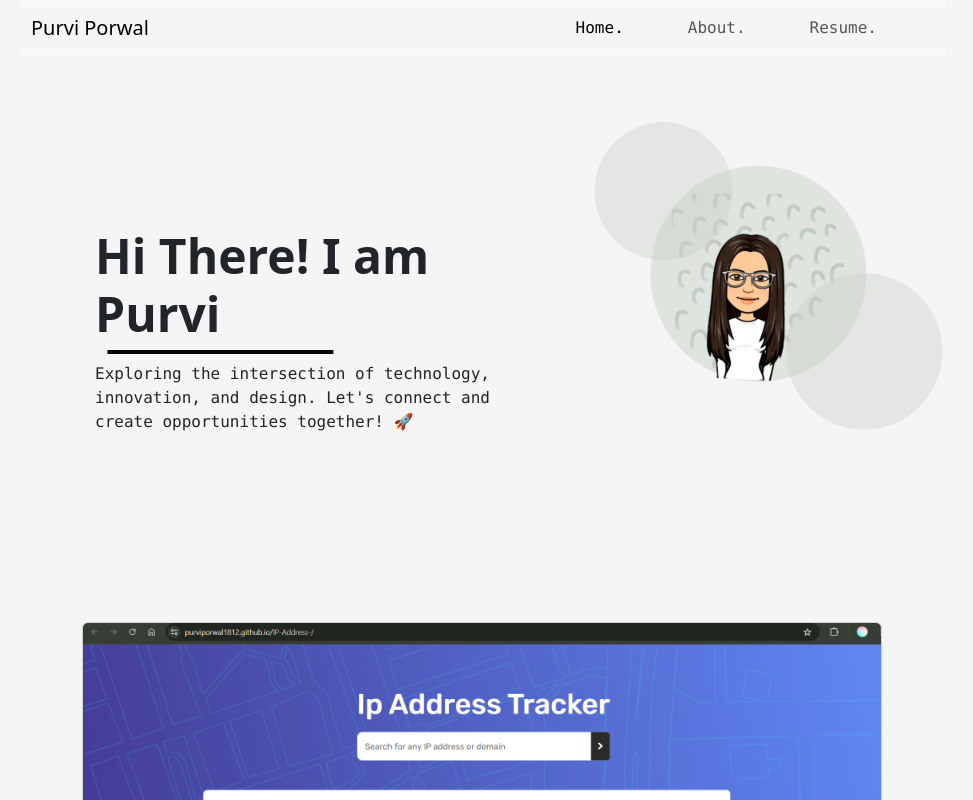
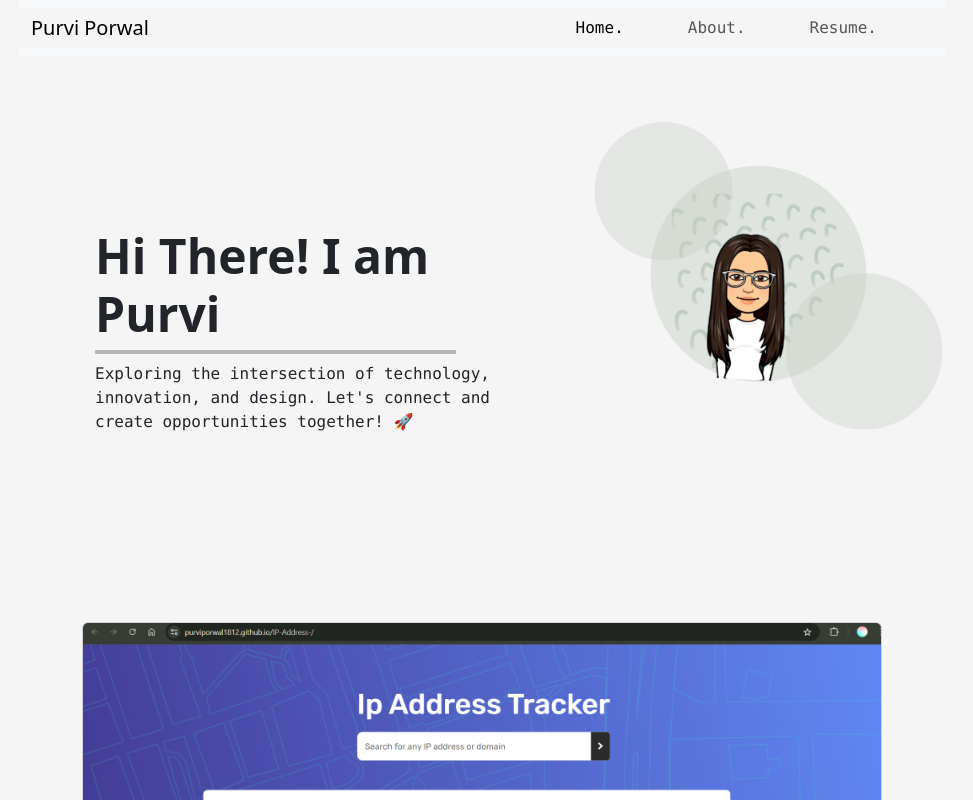
Before and after one commit to purviporwal1812/portfolio, a React (Vite) app: page / in a window 1280 px wide. Shown: the top 800 px of the page, without its empty margins (158-1131 px from the left). Built offline with nearby package versions, Linux system fonts and the light colour scheme.

Commit message:
uderline updated

```diff
--- a/src/components/Home.jsx
+++ b/src/components/Home.jsx
@@ -1,7 +1,9 @@
-import { motion } from "framer-motion";
+import { motion, inView } from "framer-motion";
 import "../styles/Home.css";
+
 import me from "../assets/me.png";
 import Projects from "./Projects";
+import { useEffect, useState } from "react";
 
 const Home = () => {
   return (
@@ -9,16 +11,7 @@ const Home = () => {
       <div className="row">
         <div className="col-md-5 text-start">
           <h1 className="intro-text">Hi There! I am Purvi</h1>
-          <motion.hr
-            initial={{ opacity: 0.5, x: 190 }}
-            animate={{ opacity: 1, x: 10 }}
-            transition={{
-              duration: 2,
-              repeat: Infinity,
-              repeatType: "reverse",
-            }}
-            className="underline"
-          />
+          <hr className="underline" />
           <p className="font-monospace">
             Exploring the intersection of technology, innovation, and design.
             Let's connect and create opportunities together! 🚀
--- a/src/styles/Home.css
+++ b/src/styles/Home.css
@@ -7,7 +7,7 @@
   width: 40%;
 }
 .underline {
-  width: 50%;
+  width: 80%;
   margin: 0.5rem 0;
   border: 2px solid #000;
 }
```
